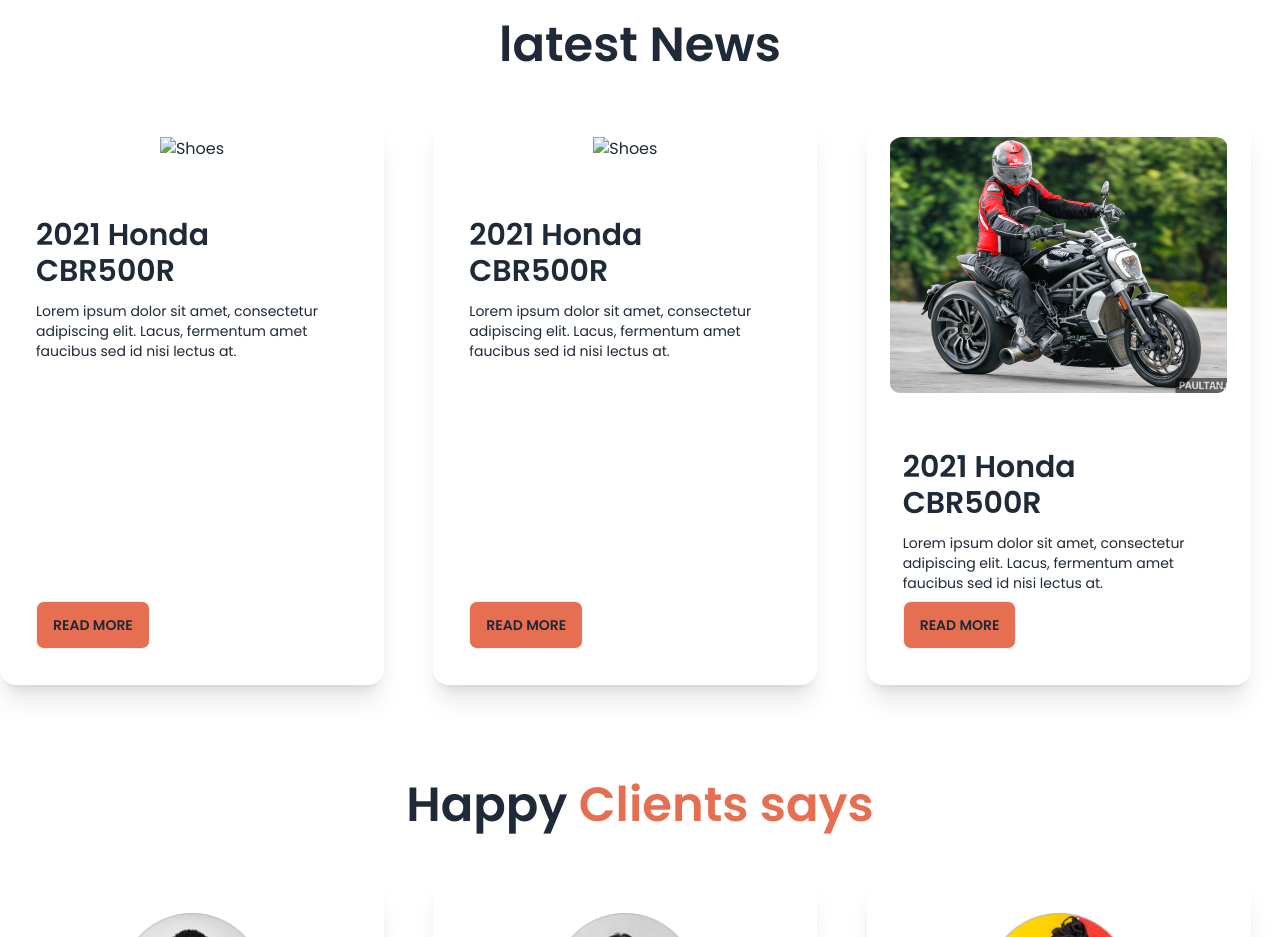
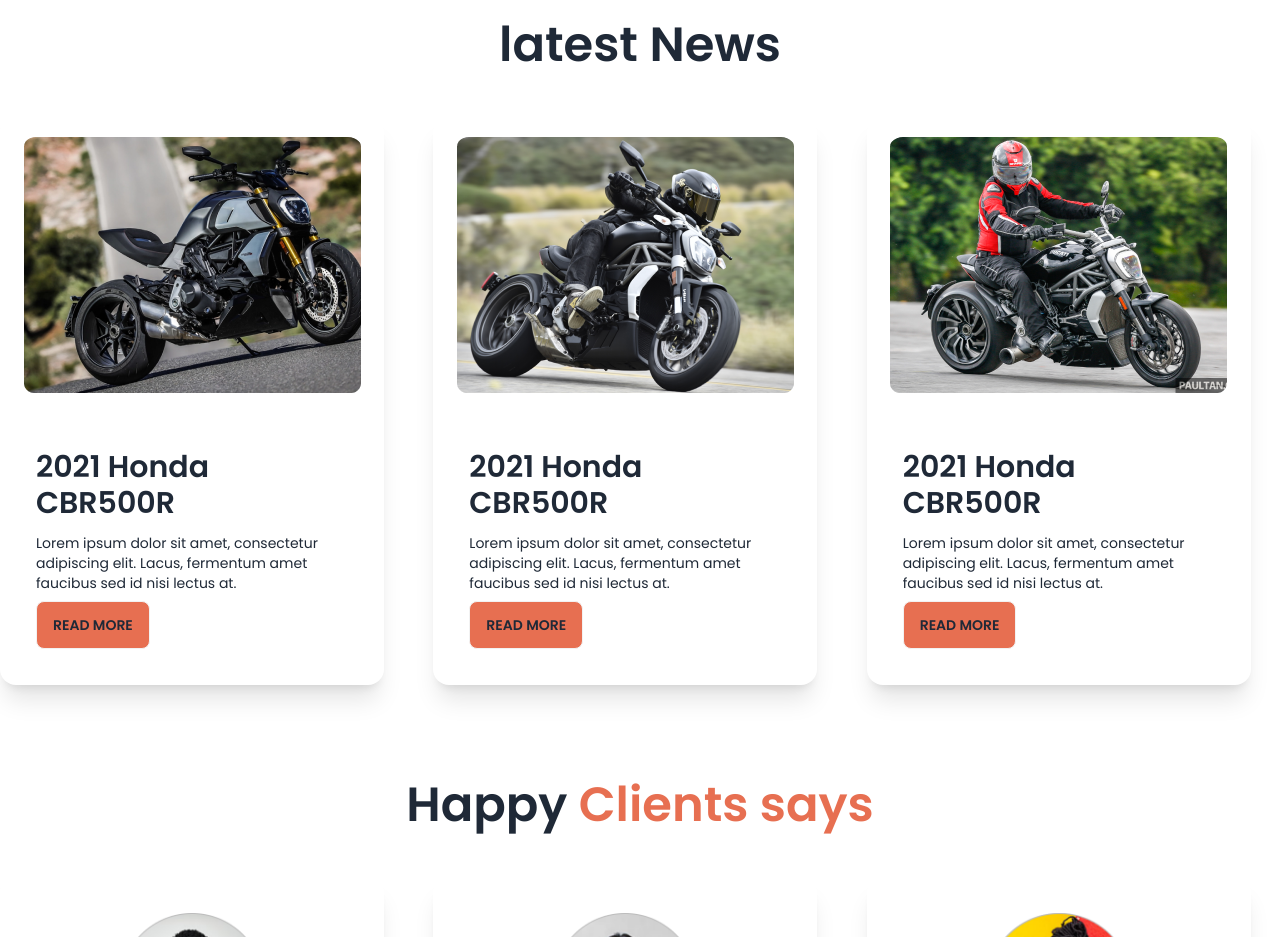
Before and after one commit to paul-96-shimu/biker-zone-tailwind, a plain HTML site: page index.html in a window 1280 px wide. Shown: the part 1140-2077 px from the top of the page. Drawn offline with nearby package versions, Linux system fonts and the light colour scheme; the site is published under a folder, as on GitHub Pages, so addresses that start at the root find nothing.

Commit message:
added all file

```diff
--- a/index.html
+++ b/index.html
@@ -191,7 +191,7 @@
             <div class="grid lg:grid-cols-3 grid-cols-1 md:grid-cols-2 gap-5">
                 <!--====first card==== -->
                 <div class="card card-compact w-96 bg-base-100 shadow-xl p-5">
-                    <figure><img src="/images/others/latest1.png" alt="Shoes" /></figure>
+                    <figure><img src="./images/others/latest1.png" alt="Shoes" /></figure>
                     <div class="card-body ">
                         <h2 class="card-title text-3xl mt-10">2021 Honda CBR500R</h2>
                         <p>Lorem ipsum dolor sit amet, consectetur adipiscing elit. Lacus, fermentum amet
@@ -207,7 +207,7 @@
 
                 <!--====second card==== -->
                 <div class="card card-compact w-96 bg-base-100 shadow-xl p-5">
-                    <figure><img src="/images/others/latest2.png" alt="Shoes" /></figure>
+                    <figure><img src="./images/others/latest2.png" alt="Shoes" /></figure>
                     <div class="card-body ">
                         <h2 class="card-title text-3xl mt-10">2021 Honda CBR500R</h2>
                         <p>Lorem ipsum dolor sit amet, consectetur adipiscing elit. Lacus, fermentum amet
```
